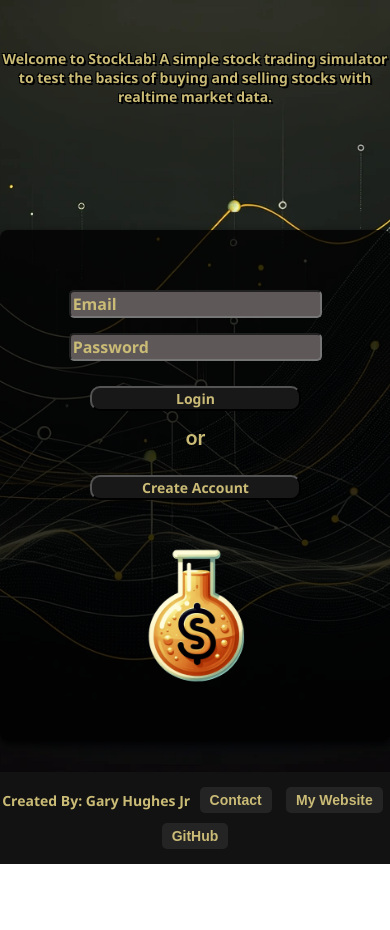
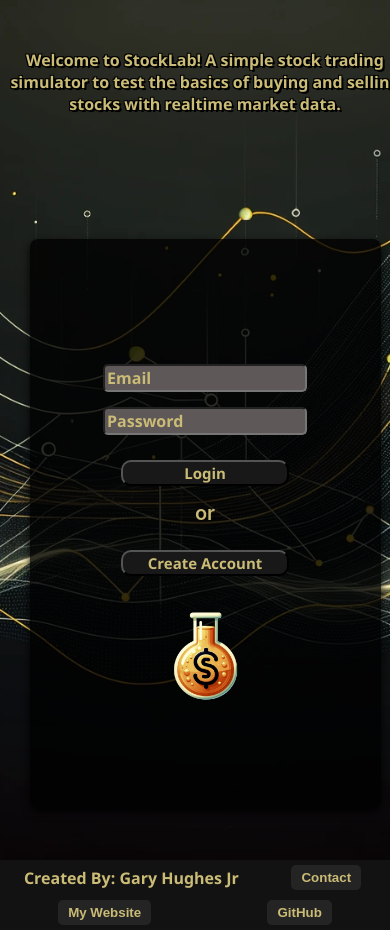
Before and after one commit to nomoneyrecord/fantasy-stock-trader, a React (Create React App) app in the folder client/: page / in a window 390 px wide. Before the commit the page ends 864 px from the top, so only its background shows below. Built offline with nearby package versions, Linux system fonts and the light colour scheme.

Commit message:
Sizing responsiveness is better, but still refining the authpage

```diff
--- a/client/public/index.html
+++ b/client/public/index.html
@@ -2,7 +2,7 @@
 <html lang="en">
   <head>
     <meta charset="utf-8" />
-    <link class="favicon" rel="icon" href="%PUBLIC_URL%/favicon.ico" />
+    <link type="image/png" rel="icon" href="%PUBLIC_URL%/favicon.png" />
     <meta name="viewport" content="width=device-width, initial-scale=1" />
     <meta name="theme-color" content="#000000" />
     <meta
--- a/client/src/App.css
+++ b/client/src/App.css
@@ -142,21 +142,22 @@ body::-webkit-scrollbar-thumb:hover {
   font-weight: 900;
   font-family: 'Segoe UI', Tahoma, Geneva, Verdana, sans-serif;
   padding-top: 10%;
+  font-size: clamp(1rem, 2.5vw, 32px);
 }
 
 .form-container {
   background-color: rgba(0, 0, 0, 0.8);
   padding: 40px;
+  box-sizing: border-box;
   border-radius: 8px;
   box-shadow: 0 4px 8px rgba(0, 0, 0, 0.9);
   display: flex;
   flex-direction: column;
   align-items: center;
-  margin: auto;
-  margin-top: 10vh;
-  width: 45%;
-  height: 400px;
-  position: relative; /* For positioning the exit button */
+  margin: 10vh auto 5vh; /* top, right-left, bottom */
+  max-width: 500px; /* max-width for control */
+  min-height: 10%; /* min-height for a little flexibility */
+  width: 80%; /* starting width */
 }
 
 .form-control {
@@ -195,11 +196,11 @@ body::-webkit-scrollbar-thumb:hover {
 }
 
 .auth-form {
-  width: 100%; /* Adjust as necessary */
+  width: 90%; /* allows for padding inside the form-container */
   display: flex;
   flex-direction: column;
   align-items: center;
-  margin-top: 40px;
+  margin-top: 20px; /* spacing from the top of the container */
 }
 
 .login-button, .create-account-button {
@@ -587,48 +588,41 @@ body::-webkit-scrollbar-thumb:hover {
 }
 
 
+/* Small devices (phones) */
 @media (max-width: 600px) {
-  .background-container-authpage {
-    background-size: cover;
-    overflow-y: auto;
-    padding: 10px 0;
+  .background-container-authpage,
+  .background-container-homepage,
+  .background-container-tradepage {
+    padding: 10px;
   }
 
-  .form-container, .registration-modal-content {
-    max-width: none;
-    width: 90%; /* Adjust width for smaller screens */
-    margin: 0 auto; /* Center the containers */
+  .form-container, .registration-modal-content, .auth-form {
+    width: 90%;
     margin-top: 10vh;
     margin-bottom: 5vh;
-    padding: 20px; /* Adjust padding as necessary */
-    height: auto; /* Adjust height to content */
+    padding: 20px;
+    height: auto; /* Height adjusts to content */
+    max-width: 500px; /* Max-width to control sizing on larger phones */
   }
 
-  .auth-form {
-    font-size: 14px; /* Smaller font size for inputs and buttons */
+  .auth-page-logo {
+    max-width: 50%; /* Adjust based on visual preference */
+    height: auto;
   }
 
-  .description-container,
-  .footer,
-  .footer-button,
-  .login-button,
-  .create-account-button,
-  .submit-button,
-  .holdings-table {
-    font-size: 14px; /* Smaller font size for text */
+  /* Rest of your styles for small devices */
+}
+
+/* Medium devices (tablets) */
+@media (min-width: 601px) and (max-width: 1024px) {
+  .form-container, .registration-modal-content, .auth-form {
+    width: 80%; /* Slightly larger width for tablets */
+    max-width: 600px; /* Control max-width on intermediate devices */
   }
 
-  .footer {
-    position: absolute;
-    padding: 10px 0;
-    margin-bottom: -20px;
+  .auth-page-logo {
+    max-width: 40%;
   }
 
-  .description-container,
-  .auth-form,
-  .footer-content {
-    text-align: center;
-  }
-
-  /* Here you can add or remove styles related to the hamburger menu */
+  /* Adjust font sizes and other styles for intermediate screen sizes */
 }
```
Also changed, not shown: client/public/favicon.png (added).
